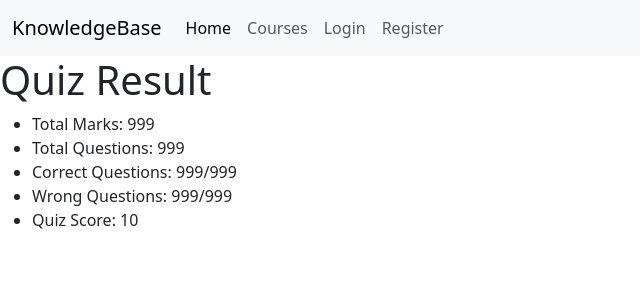
After one commit to sufiyan-mansuri/knowledgebase-lms, a Django app: page /quizzes/1/module/1/lessons/1/quiz/result/1 in a window 1280 px wide. The commit adds this page. Shown: the top 300 px of the page, without its empty margins (0-640 px from the left). Run offline with Django 5.2, Linux system fonts and the light colour scheme; tables that the repository leaves empty hold one stand-in row (values such as "Sample post").

Commit message:
fixing quiz and assessment

```diff
--- a/KnowledgeBase/progress/admin.py
+++ b/KnowledgeBase/progress/admin.py
@@ -1,5 +1,7 @@
 from django.contrib import admin
-from .models import LessonProgress
+from .models import LessonProgress, QuizAttempt, StudentAnswer
 
 # Register your models here.
 admin.site.register(LessonProgress)
+admin.site.register(QuizAttempt)
+admin.site.register(StudentAnswer)
--- a/KnowledgeBase/progress/models.py
+++ b/KnowledgeBase/progress/models.py
@@ -1,6 +1,7 @@
 from django.db import models
 from lessons.models import Lesson
 from users.models import User
+from quizzes.models import Quiz, Question, Option
 
 # Create your models here.
 class LessonProgress(models.Model):
@@ -17,3 +18,20 @@ class LessonProgress(models.Model):
 
     def __str__(self):
         return f"Progress of {self.student.username} in {self.lesson.title}: {self.completed_at}"
+
+class QuizAttempt(models.Model):
+    student = models.ForeignKey(User, on_delete=models.CASCADE)
+    quiz = models.ForeignKey(Quiz, on_delete=models.CASCADE)
+    score = models.IntegerField(default=0)
+    created_at = models.DateTimeField(auto_now_add=True)
+    updated_at = models.DateTimeField(auto_now=True)
+
+    class Meta:
+        unique_together = ['student', 'quiz']
+
+class StudentAnswer(models.Model):
+    attempt = models.ForeignKey(QuizAttempt, on_delete=models.CASCADE)
+    question = models.ForeignKey(Question, on_delete=models.CASCADE)
+    selected_option = models.ForeignKey(Option, on_delete=models.CASCADE)
+    created_at = models.DateTimeField(auto_now_add=True)
+    updated_at = models.DateTimeField(auto_now=True)
--- a/KnowledgeBase/quizzes/templates/quizzes/quiz_detail.html
+++ b/KnowledgeBase/quizzes/templates/quizzes/quiz_detail.html
@@ -39,7 +39,7 @@
         {% endfor %}
     {% else %}
         <tr>
-            <td colspan='5'>No questions created for this quiz.</td>
+            <td colspan='6'>No questions created for this quiz.</td>
         </tr>
     {% endif %}
   </tbody>
--- /dev/null
+++ b/KnowledgeBase/quizzes/templates/quizzes/quiz_result.html
@@ -0,0 +1,15 @@
+{% extends "base.html" %}
+
+{% block content %}
+
+<h1>Quiz Result</h1>
+
+<ul>
+    <li>Total Marks: 999</li>
+    <li>Total Questions: 999</li>
+    <li>Correct Questions: 999/999</li>
+    <li>Wrong Questions: 999/999</li>
+    <li>Quiz Score: {{ object.score }}</li>
+</ul>
+
+{% endblock content %}
--- a/KnowledgeBase/quizzes/urls.py
+++ b/KnowledgeBase/quizzes/urls.py
@@ -1,5 +1,5 @@
 from django.urls import path
-from .views import QuizDetailView, QuizCreateView, QuizUpdateView, QuizDeleteView, QuestionCreateView, QuestionUpdateView, QuestionDeleteView, QuestionDetailView, OptionCreateView, OptionUpdateView, OptionDeleteView
+from .views import QuizDetailView, QuizCreateView, QuizUpdateView, QuizDeleteView, QuestionCreateView, QuestionUpdateView, QuestionDeleteView, QuestionDetailView, OptionCreateView, OptionUpdateView, OptionDeleteView, QuizAttemptView, QuizResultView, QuizOverviewPage
 
 app_name = "quizzes"
 
@@ -8,6 +8,7 @@ urlpatterns = [
     path('<slug:slug>/module/<int:module_id>/lessons/<int:lesson_id>/quiz', QuizDetailView.as_view(), name='quiz_detail'),
     path('<slug:slug>/module/<int:module_id>/lessons/<int:lesson_id>/quiz/update', QuizUpdateView.as_view(), name='quiz_update'),
     path('<slug:slug>/module/<int:module_id>/lessons/<int:lesson_id>/quiz/delete', QuizDeleteView.as_view(), name='quiz_delete'),
+    path('<slug:slug>/module/<int:module_id>/lessons/<int:lesson_id>/quiz/<int:pk>/overview', QuizOverviewPage.as_view(), name='quiz_overview'),
 
     path('<slug:slug>/module/<int:module_id>/lessons/<int:lesson_id>/quiz/<int:quiz_id>/questions/create', QuestionCreateView.as_view(), name='question_create'),
     path('<slug:slug>/module/<int:module_id>/lessons/<int:lesson_id>/quiz/<int:quiz_id>/questions/<int:pk>/update', QuestionUpdateView.as_view(), name='question_update'),
@@ -17,4 +18,7 @@ urlpatterns = [
     path('<slug:slug>/module/<int:module_id>/lessons/<int:lesson_id>/quiz/<int:quiz_id>/questions/<int:question_id>/options/create', OptionCreateView.as_view(), name='option_create'),
     path('<slug:slug>/module/<int:module_id>/lessons/<int:lesson_id>/quiz/<int:quiz_id>/questions/<int:question_id>/options/<int:pk>/update', OptionUpdateView.as_view(), name='option_update'),
     path('<slug:slug>/module/<int:module_id>/lessons/<int:lesson_id>/quiz/<int:quiz_id>/questions/<int:question_id>/options/<int:pk>/delete', OptionDeleteView.as_view(), name='option_delete'),
+
+    path('<slug:slug>/module/<int:module_id>/lessons/<int:lesson_id>/quiz/attempt/', QuizAttemptView.as_view(), name='quiz_attempt'),
+    path('<slug:slug>/module/<int:module_id>/lessons/<int:lesson_id>/quiz/result/<int:pk>', QuizResultView.as_view(), name='quiz_result')
 ]
--- a/KnowledgeBase/quizzes/views.py
+++ b/KnowledgeBase/quizzes/views.py
@@ -1,10 +1,14 @@
 from django.shortcuts import render, get_object_or_404, redirect
-from django.views.generic import ListView, DetailView, CreateView, UpdateView, DeleteView
+from django.views.generic import ListView, DetailView, CreateView, UpdateView, DeleteView, FormView
 from .models import Quiz, Question, Option
 from django.urls import reverse_lazy
 from lessons.models import Lesson
 from courses.models import Course, Module
 from django.core.exceptions import ObjectDoesNotExist
+from .forms import QuizAttemptForm
+from progress.models import QuizAttempt, StudentAnswer
+from enrollments.models import Enrollment
+from core.mixins import InstructorRequiredMixin
 
 # Create your views here.
 class QuizDetailView(DetailView):
@@ -26,7 +30,7 @@ class QuizDetailView(DetailView):
         context['quiz_questions'] = self.object.questions.all()
         return context
 
-class QuizCreateView(CreateView):
+class QuizCreateView(InstructorRequiredMixin, CreateView):
     model = Quiz
     fields = ['total_marks']
     extra_context = {'page_title': 'Create Quiz', 'button_info': 'Create Quiz'}
@@ -299,3 +303,72 @@ class OptionDeleteView(DeleteView):
             'quiz_id': self.question.quiz.id,
             'question_id': self.question.id,
         })
+
+class QuizAttemptView(FormView):
+    template_name = 'quizzes/quiz_attempt.html'
+    form_class = QuizAttemptForm
+
+    def dispatch(self, request, *args, **kwargs):
+        self.lesson = get_object_or_404(
+            Lesson,
+            id=kwargs['lesson_id'],
+            module__id=kwargs['module_id'],
+            module__course__slug=kwargs['slug'],
+        )
+
+        self.quiz = self.lesson.quizzes
+        self.course = self.lesson.module.course
+        self.user = request.user
+
+        if not Enrollment.objects.filter(course=self.course, student=self.user).exists():
+            return redirect('courses:course_detail', slug=self.course.slug)
+
+        if not self.course.status:
+            return redirect('courses:course_detail', slug=self.course.slug)
+
+        return super().dispatch(request, *args, **kwargs)
+
+    def get_form_kwargs(self):
+        kwargs = super().get_form_kwargs()
+
+        self.quiz = get_object_or_404(
+            Quiz,
+            lesson__id = self.kwargs['lesson_id']
+        )
+
+        kwargs['quiz'] = self.quiz
+        return kwargs
+
+    def form_valid(self, form):
+        attempt = QuizAttempt.objects.create(
+            student = self.request.user,
+            quiz = self.quiz,
+        )
+
+        score = 0
+
+        for field, selected_option in form.cleaned_data.items():
+            question_id = int(field.split('_')[1])
+            question = Question.objects.get(id=question_id)
+
+            StudentAnswer.objects.create(
+                attempt=attempt,
+                question=question,
+                selected_option=selected_option,
+            )
+
+            if selected_option.is_correct:
+                score += 1
+
+        attempt.score = score
+        attempt.save()
+
+        return redirect('quizzes:quiz_result', self.quiz.lesson.module.course.slug, self.quiz.lesson.module.id, self.quiz.lesson.id, attempt.id)
+
+class QuizResultView(DetailView):
+    model = QuizAttempt
+    template_name = 'quizzes/quiz_result.html'
+
+class QuizOverviewPage(DetailView):
+    model = Quiz
+    template_name = 'quizzes/quiz_overview.html'
```
Also changed, not shown: KnowledgeBase/lessons/templates/lessons/lesson_detail.html (+7 -1 lines), KnowledgeBase/lessons/views.py (+16 -1 lines), KnowledgeBase/quizzes/forms.py (added, +13 -0 lines), KnowledgeBase/quizzes/templates/quizzes/quiz_attempt.html (added, +14 -0 lines), KnowledgeBase/quizzes/templates/quizzes/quiz_overview.html (added, +15 -0 lines), KnowledgeBase/media/course_thumbnails/backend_course_thumbnail.jpg (added), KnowledgeBase/progress/migrations/0003_quizattempt_studentanswer.py (added).
